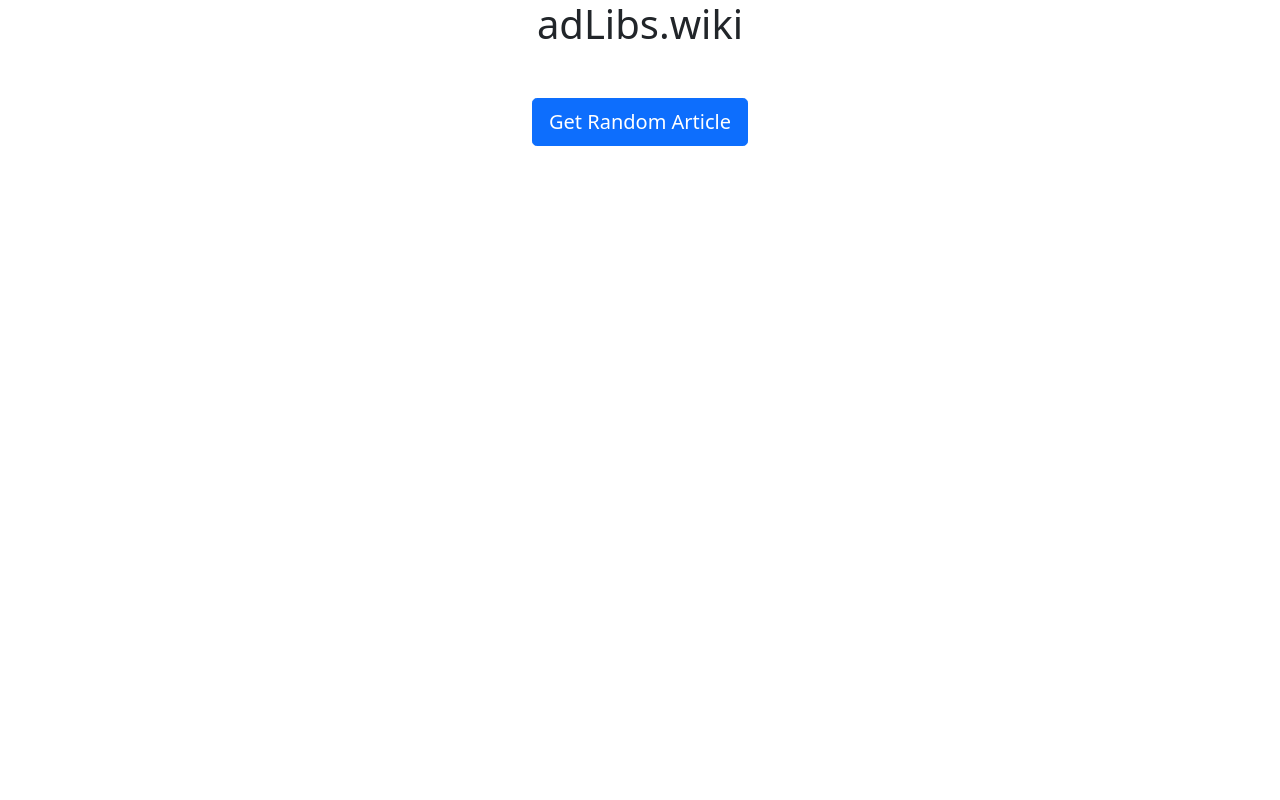
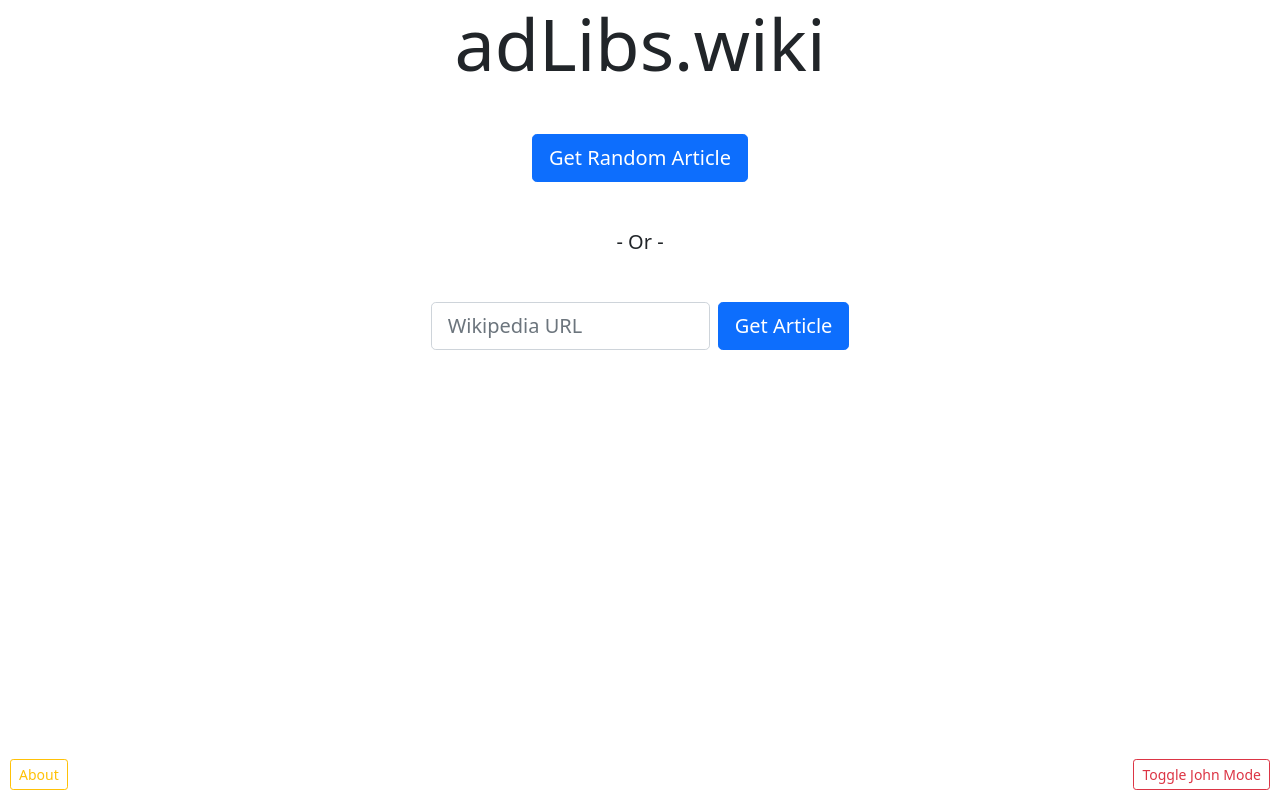
Before and after one commit to bdulude/adLibsWiki, a React (Create React App) app: page / in a window 1280 px wide. Built offline with nearby package versions, Linux system fonts and the light colour scheme.

Commit message:
Finishing Touches

```diff
--- a/public/index.html
+++ b/public/index.html
@@ -7,7 +7,7 @@
         <meta name="theme-color" content="#000000" />
         <meta
             name="description"
-      content="Web site created using create-react-app"
+            content="Word generated fun."
         />
         <link rel="apple-touch-icon" href="%PUBLIC_URL%/logo192.png" />
         <!--
@@ -24,7 +24,7 @@
       work correctly both with client-side routing and a non-root public URL.
       Learn how to configure a non-root public URL by running `npm run build`.
     -->
-    <title>React App</title>
+        <title>adLibs.wiki</title>
     </head>
     <body>
         <noscript>You need to enable JavaScript to run this app.</noscript>
@@ -38,6 +38,5 @@
 
       To begin the development, run `npm start` or `yarn start`.
       To create a production bundle, use `npm run build` or `yarn build`.
-    -->
-  </body>
+    --></body>
 </html>
--- a/src/App.css
+++ b/src/App.css
@@ -1,38 +1,12 @@
-.App {
-  text-align: center;
-}
+  .johnMode {
+    height: 100%;
+    width: 100%;
+    background:
+     linear-gradient(rgba(255,0,0,1) 0%, rgba(255,154,0,1) 10%, rgba(208,222,33,1) 20%, rgba(79,220,74,1) 30%, rgba(63,218,216,1) 40%, rgba(47,201,226,1) 50%, rgba(28,127,238,1) 60%, rgba(95,21,242,1) 70%, rgba(186,12,248,1) 80%, rgba(251,7,217,1) 90%, rgba(255,0,0,1) 100%)
+     0 0/100% 200%;
+     animation: a 2s linear infinite;
+  }
 
-.App-logo {
-  height: 40vmin;
-  pointer-events: none;
-}
-
-@media (prefers-reduced-motion: no-preference) {
-  .App-logo {
-    animation: App-logo-spin infinite 20s linear;
+  @keyframes a {
+    to {background-position:0 -200%}
   }
-}
-
-.App-header {
-  background-color: #282c34;
-  min-height: 100vh;
-  display: flex;
-  flex-direction: column;
-  align-items: center;
-  justify-content: center;
-  font-size: calc(10px + 2vmin);
-  color: white;
-}
-
-.App-link {
-  color: #61dafb;
-}
-
-@keyframes App-logo-spin {
-  from {
-    transform: rotate(0deg);
-  }
-  to {
-    transform: rotate(360deg);
-  }
-}
--- a/src/App.js
+++ b/src/App.js
@@ -1,104 +1,82 @@
 import React, { useEffect, useState } from "react";
 import axios from "axios";
-import { Switch, Route, Link, useHistory } from 'react-router-dom';
-// import 'bootstrap';
-// import './App.css';
-// import 'bootstrap/dist/css/bootstrap.min.css';
+import { Route, useHistory } from 'react-router-dom';
+import './App.css';
 import 'bootstrap/dist/css/bootstrap.min.css';
 import Inputs from './Components/Inputs';
 import Output from './Components/Output';
 
 function App() {
-
-    // https://en.wikipedia.org/api/rest_v1/page/random/summary
-    // https://dictionaryapi.dev/
-
-
-    // each entry: [ original word, punctuation, part of speech, new word ]
+    // each data entry: [ original word, punctuation, part of speech, new word ]
     const [data, setData] = useState({});
     const [words, setWords] = useState([]);
-    const [articleInfo, setArticleInfo] = useState({ title : "", url: ""});
-
+    const [articleInfo, setArticleInfo] = useState({ title: "", url: "" });
+    const [article, setArticle] = useState("");
+    const [error, setError] = useState("");
+    const [johnMode, setJohnMode] = useState("");
     const history = useHistory();
 
     const getPartsOfSpeech = (obj) => {
         console.log("--------------- Getting Parts of Speech");
         let promises = [];
-        console.log(obj);
         for (const key in obj) {
-            // console.log(key);
-            // console.log(obj[key][0]);
             promises.push(
                 axios
                     .get("https://api.dictionaryapi.dev/api/v2/entries/en/" + obj[key][0])
                     .then(res => {
-                        // console.log(res.data[0].meanings[0].partOfSpeech);
                         obj[key][2] = res.data[0].meanings[0].partOfSpeech;
                     })
                     .catch(err => {
                         console.log(`${obj[key][0]} was not found with dictionaryapi.dev. Word deleted.`);
-                        // obj.delete(key);
                         delete obj[key];
                     })
             )
         }
         // After all promises are fulfilled, set state
         Promise.all(promises).then(() => {
-            // console.log(obj);
             setData(obj);
             history.push("/in");
         });
     }
 
-
+    // Generates a random selection of words, shortens summary to first two sentences, processes punctuation
     const generateRandom = (string) => {
         console.log("--------------- Generating Random Selection");
+        let sentences = string.split(".");
+        if (sentences.length > 2) {
+            string = sentences[0] + "." + sentences[1] + ".";
+            console.log("--------------- Summary Shortened to two sentences");
+        }
         let wordsArr = string.split(" ");
-        let sentences = string.split(".");
         let inputs = Math.floor(wordsArr.length / 4);
         let obj = {};
         const punctuation = [".", ",", ":", "!", "?"];
         for (let x = 0; x < inputs; x++) {
             let rand = Math.floor(Math.random() * wordsArr.length);
+
             // Keep going until each random number is unique
             while (obj.hasOwnProperty(rand)) {
                 rand = Math.floor(Math.random() * wordsArr.length);
             }
 
-            // if string contains ending punctuation, set ending punctuation boolean
-            // remove last char from string
+            // if string contains ending punctuation, set punctuation string to the character, and remove it so the dictionary api works correctly
             if (punctuation.includes(wordsArr[rand].charAt(wordsArr[rand].length - 1))) {
-                // obj.set(rand, [wordsArr[rand].slice(0, -1), wordsArr[rand].slice(-1), "", ""]);
                 obj[rand] = [wordsArr[rand].slice(0, -1), wordsArr[rand].slice(-1), "", ""];
-
-
-                console.log(`${wordsArr[rand]} has punctuation.`);
-                console.log("inserted " + wordsArr[rand].slice(0, -1));
             }
             else {
-                // [ original word, punctuation, part of speech, new word ]
-                // obj.set(rand, [wordsArr[rand], "", "", ""]);
                 obj[rand] = [wordsArr[rand], "", "", ""];
-
             }
         }
-
-        // console.log(obj);
-        // console.log(wordsArr.length);
-        // console.log(obj.size);
-
         getPartsOfSpeech(obj);
         setWords(wordsArr);
-        // console.log(sentences);
     }
 
+    // Gets a random article summary from Wikipedia when the button is clicked
     const getRandArticle = () => {
         console.log("--------------- Getting Random Wikipedia Article");
         axios
             .get("https://en.wikipedia.org/api/rest_v1/page/random/summary")
             .then(res => {
-                // console.log("GET Success");
-                // console.log(res.data);
                 console.log(res.data.title);
                 console.log(res.data.content_urls.desktop.page);
                 console.log(res.data.extract);
@@ -107,6 +85,8 @@
                     url: res.data.content_urls.desktop.page,
                     summary: res.data.extract
                 });
+                setError("");
+                setArticle("");
                 generateRandom(res.data.extract);
             })
             .catch(err => {
@@ -115,24 +95,102 @@
             })
     }
 
+
+    const getArticle = () => {
+        let updated = article;
+        let split = article.split('/');
+        setArticle(split[split.length - 1]);
+        updated = split[split.length - 1];
+        console.log(`--------------- Getting ${updated} Article`);
+        axios
+            .get("https://en.wikipedia.org/api/rest_v1/page/summary/" + updated)
+            .then(res => {
+                console.log(res.data.title);
+                console.log(res.data.content_urls.desktop.page);
+                console.log(res.data.extract);
+                setArticleInfo({
+                    title: res.data.title,
+                    url: res.data.content_urls.desktop.page,
+                    summary: res.data.extract
+                });
+                setArticle("");
+                setError("");
+                generateRandom(res.data.extract);
+            })
+            .catch(err => {
+                console.log("Wikipedia GET Failed");
+                console.log(err.data);
+                setError(`Could not find the Wikipedia article ${article}. Check the last part of the source url for the article name.`)
+            })
+    }
+
     const goHome = () => {
         history.push('/');
     }
 
+    const toggleJohnMode = () => {
+        johnMode.length > 1 ? setJohnMode("") : setJohnMode("johnMode");
+    }
+
 
     return (
-        <div className="App" style={{ textAlign: "center" }}>
-            <div className="container">
-                <h1 className="h1" onClick={goHome} style={{ marginBottom: 50 }}>adLibs.wiki</h1>
+        <div className={`App text-center min-vh-100 ${johnMode}`}>
+            <div className="container ">
+                <div className="d-flex justify-content-center">
+                    <h1 className="display-2 mb-5" onClick={goHome} style={{ cursor: "pointer", width: 400 }}>adLibs.wiki</h1>
+                </div>
                 <Route exact path="/">
-                    <button onClick={getRandArticle} type="button" className="btn btn-primary btn-lg">Get Random Article</button>
+                    <button onClick={getRandArticle} type="button" className="btn btn-primary btn-lg mb-5">Get Random Article</button>
+                    <h5 className="mb-5"> - Or - </h5>
+                    <div className="form-group d-flex justify-content-center mb-2">
+                        <input className="form-control form-control-lg w-25 me-2" value={article} onChange={e => setArticle(e.target.value)} placeholder="Wikipedia URL" type="text" name="article" />
+                        <button onClick={getArticle} type="button" className="btn btn-primary btn-lg">Get Article</button>
+                    </div>
+                    <p className="text-danger">{error}</p>
+
                 </Route>
                 <Route exact path="/in">
-                    <Inputs data={data} setData = {setData} />
+                    <Inputs data={data} setData={setData} />
                 </Route>
                 <Route exact path="/out">
-                    <Output data={data} words = {words} articleInfo = {articleInfo}/>
+                    <Output data={data} words={words} articleInfo={articleInfo} />
                 </Route>
+                <Route exact path="/about">
+                    <div className="card">
+                        <p>
+                            A simple app that gets a Wikipedia article, randomly grabs a few selected words from the articles summary,
+                        </p>
+                        <p>
+                            looks up their parts of speech, and generates a poorly made Mad Libs like experience.
+                        </p>
+                        <p>
+                            It's fundamentally flawed as there are multiple definitions per word, often with different parts of speech.
+                        </p>
+                        <p>
+                            It also doesn't recognize names, places, or other languages. However it sometimes works enough to be funny.
+                        </p>
+                        <p>
+                            Built with <a href="https://reactjs.org/">React</a> and <a href="https://getbootstrap.com/">Bootstrap</a>.
+                        </p>
+                        <p>
+                            Uses the <a href="https://dictionaryapi.dev/">dictionaryapi.dev</a> API to grab parts of speech.
+                        </p>
+                        <p>
+                            Uses <a href="https://www.mediawiki.org/wiki/Wikimedia_REST_API">Wikipedia's REST API</a> to get article summaries.
+                        </p>
+                        <p>
+                            Created by Brent Dulude over the course the last week in March 2022 for Coding Dojo.
+                        </p>
+                        <p>
+                            Find me on <a href="https://github.com/bdulude">GitHub</a> or <a href="https://www.linkedin.com/in/bdulude/">LinkedIn</a>
+                        </p>
+                        <p>
+                            Special thanks to my instructor John Misirlakis who said I needed more color in my wireframe.
+                        </p>
+                    </div>
+                </Route>
+                <button onClick={toggleJohnMode} style={{ position: "fixed", bottom: 10, right: 10 }} type="button" className="btn btn-outline-danger btn-sm">Toggle John Mode</button>
+                <button onClick={() => history.push('/about')} style={{ position: "fixed", bottom: 10, left: 10 }} type="button" className="btn btn-outline-warning btn-sm">About</button>
             </div>
         </div>
     );
```
Also changed, not shown: src/Components/Inputs.jsx (+10 -5 lines), src/Components/Output.jsx (+18 -6 lines). Lines whose indentation alone changed are shown as unchanged.
